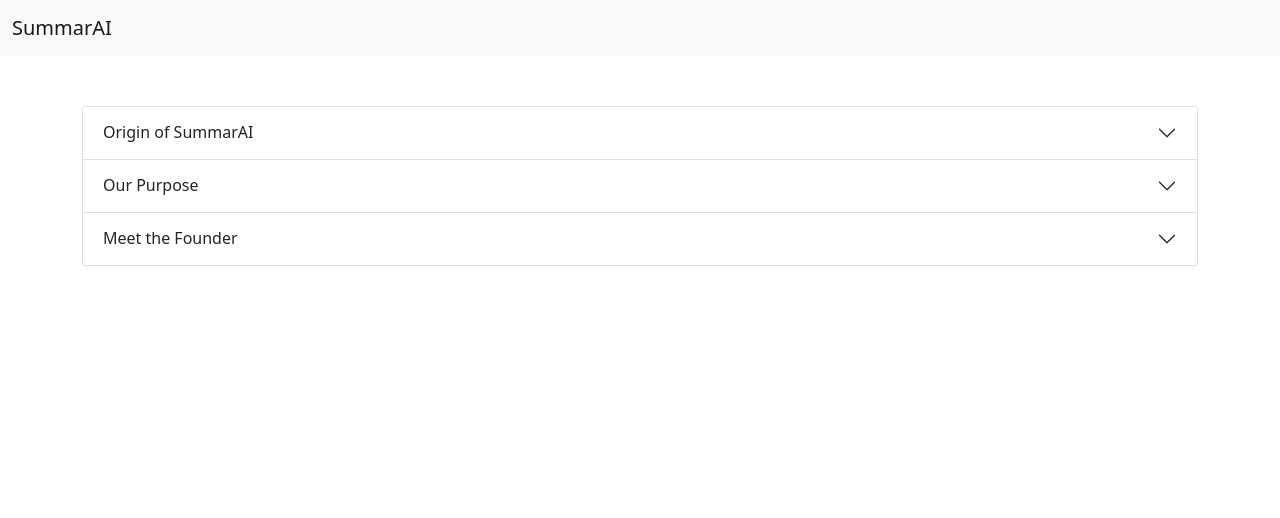
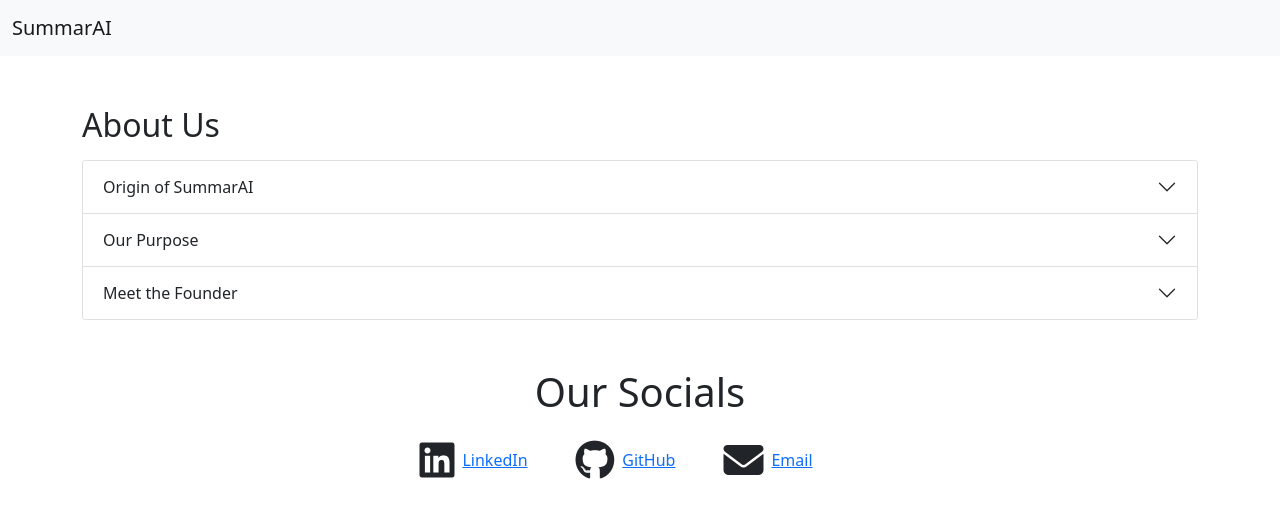
Before and after one commit to githubSubhanKhan/SummarAI, a React (Create React App) app: page /about in a window 1280 px wide. Shown: the top 518 px of the page. Built offline with nearby package versions, Linux system fonts and the light colour scheme.

Commit message:
fixed about us

```diff
--- a/src/components/About.js
+++ b/src/components/About.js
@@ -3,6 +3,7 @@
 const About = () => {
   return (
     <div className='container'>
+      <h2 className='mb-3'>About Us</h2>
       <div className="accordion" id="accordionExample">
         <div className="accordion-item">
           <h2 className="accordion-header">
@@ -41,6 +42,24 @@
           </div>
         </div>
       </div>
+      <div className="container mt-5 d-flex justify-content-center align-items-center">
+        <h1>Our Socials</h1>
+      </div>
+      <div className="container mt-3 d-flex justify-content-center align-items-center flex-row">
+        <div className="d-flex justify-content-center align-items-center">
+          <i className="fa-brands fa-linkedin" style={{ fontSize: '40px' }}></i>
+          <p className="mb-0 ms-2 me-5"><a className="link-opacity-100-hover" href="https://www.linkedin.com/in/msubhankhan21/" target='_blank'>LinkedIn</a></p>
+        </div>
+        <div className="d-flex justify-content-center align-items-center">
+          <i className="fa-brands fa-github" style={{ fontSize: '40px' }}></i>
+          <p className="mb-0 ms-2 me-5"><a className="link-opacity-100-hover" href="https://github.com/githubSubhanKhan" target='_blank'>GitHub</a></p>
+        </div>
+        <div className="d-flex justify-content-center align-items-center">
+          <i className="fa-solid fa-envelope" style={{ fontSize: '40px' }}></i>
+          <p className="mb-0 ms-2 me-5"><a className="link-opacity-100-hover" href="mailto:subhankhan21102005@gmail.com" target='_blank'>Email</a></p>
+        </div>
+      </div>
+
     </div>
   );
 }
```
Lines whose indentation alone changed are shown as unchanged.
